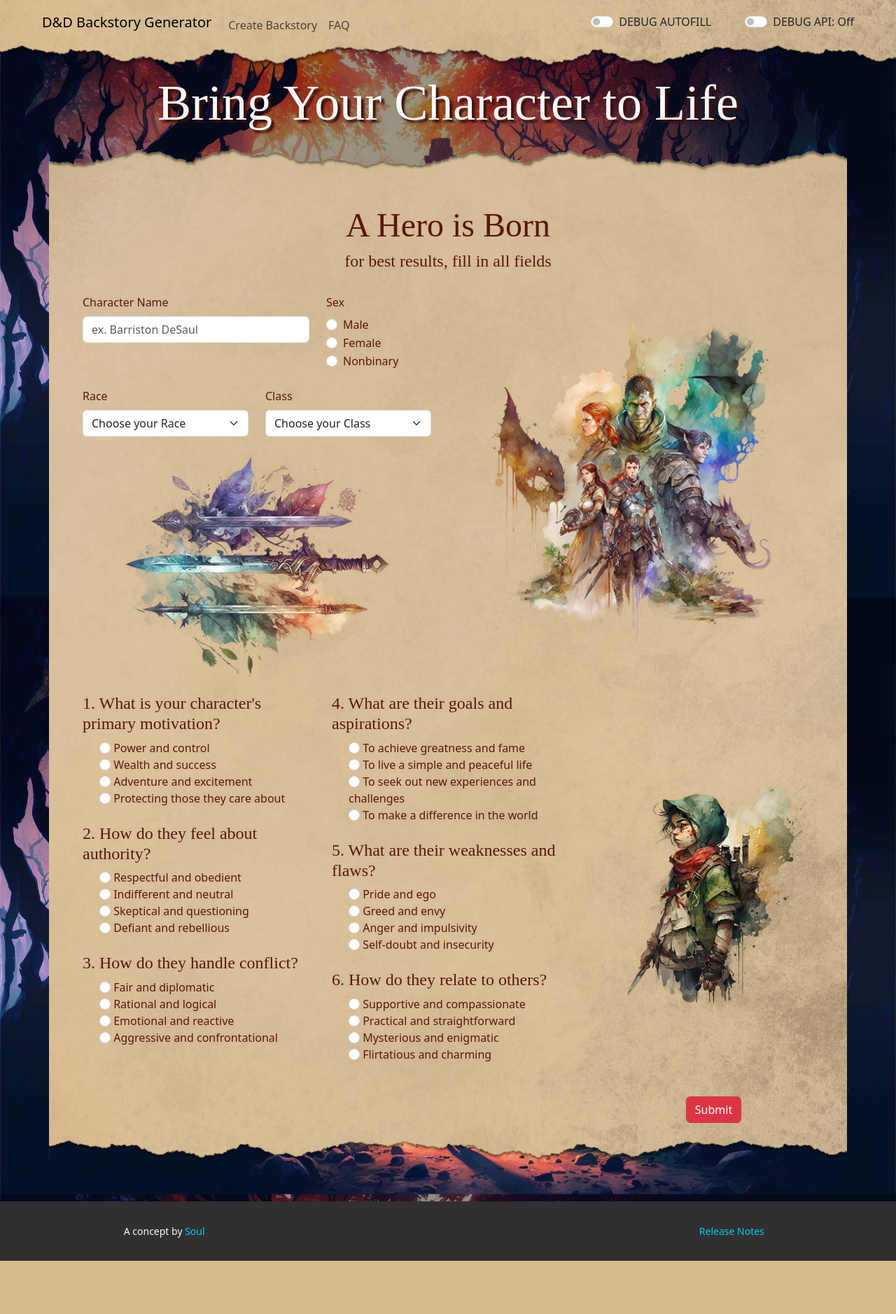
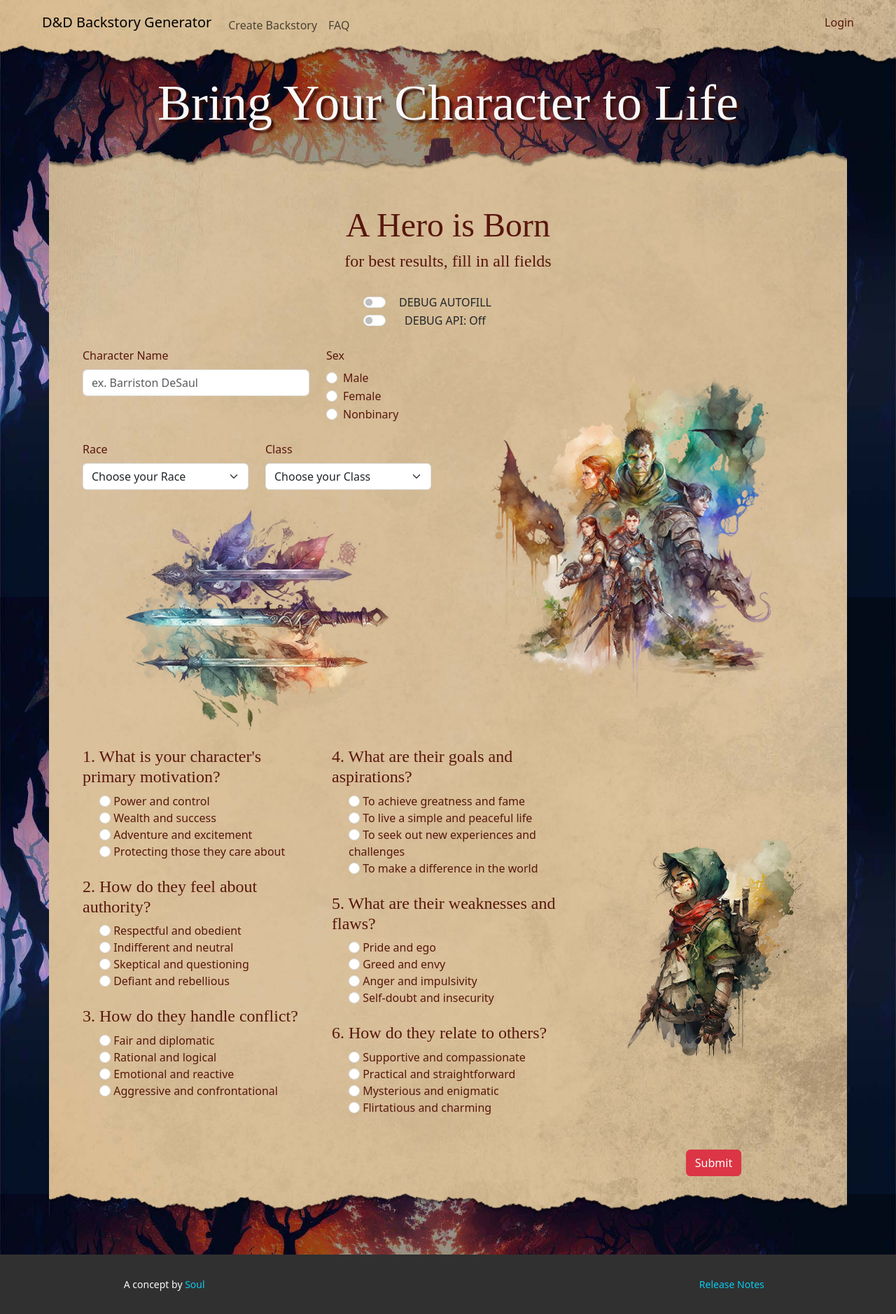
Before and after one commit to soulassassyn/dnd-cc-app, a Flask app: page /create in a window 1280 px wide. Shown: the whole page at 70% size. Before the commit the page ends 1802 px from the top, so only its background shows below. Run offline with Flask 2, Linux system fonts and the light colour scheme; some libraries are stand-ins or nearby versions; some web fonts are replaced.

Commit message:
Login link added to Nav

```diff
--- a/static/styles.css
+++ b/static/styles.css
@@ -25,6 +25,10 @@
 
 .index-text p {
     font-size: 20px;
+}
+
+a.login:hover{
+    color:#3a0f08;
 }
 
 h1, h2, h3, h4, h5 {
--- a/templates/create01.html
+++ b/templates/create01.html
@@ -22,6 +22,20 @@
                 <div class="col text-center d-md-none">
                     <h3>A Hero is Born</h3>
                     <h5>for best results, fill in all fields</h5>
+                </div>
+            </div>
+            <div class="row justify-content-center pb-4">
+                <div class="col-3 text-center">
+                    <!-- AUTOFILL SWITCH -->
+                    <div class="form-check form-switch me-5">
+                        <input class="form-check-input" type="checkbox" role="switch" id="toggle">
+                        <label class="form-check-label text-dark" for="toggle" id="autofill-state">DEBUG AUTOFILL</label>
+                    </div>
+                    <!-- DEBUG API SWITCH -->
+                    <div class="form-check form-switch me-5">
+                        <input class="form-check-input" type="checkbox" role="switch" id="switch-button">
+                        <label class="form-check-label text-dark" for="switch-button" id="switch-state">DEBUG API: Off</label>
+                    </div>
                 </div>
             </div>
             <form action="/create" method="POST" id="createBackstory">
--- a/templates/layout.html
+++ b/templates/layout.html
@@ -32,16 +32,7 @@
                         <!-- <li class="nav-item"><a class="nav-link" href="/pricing">Pricing</a></li> -->
                         <li class="nav-item"><a class="nav-link" href="/faq">FAQ</a></li>
                     </ul>
-                </div>
-                <!-- AUTOFILL SWITCH -->
-                <div class="form-check form-switch me-5">
-                    <input class="form-check-input" type="checkbox" role="switch" id="toggle">
-                    <label class="form-check-label text-dark" for="toggle" id="autofill-state">DEBUG AUTOFILL</label>
-                </div>
-                <!-- DEBUG API SWITCH -->
-                <div class="form-check form-switch me-5">
-                    <input class="form-check-input" type="checkbox" role="switch" id="switch-button">
-                    <label class="form-check-label text-dark" for="switch-button" id="switch-state">DEBUG API: Off</label>
+                    <a class="pe-5 dnd-red text-decoration-none login" href="/login">Login</a>
                 </div>
             </div>
         </nav>
```
